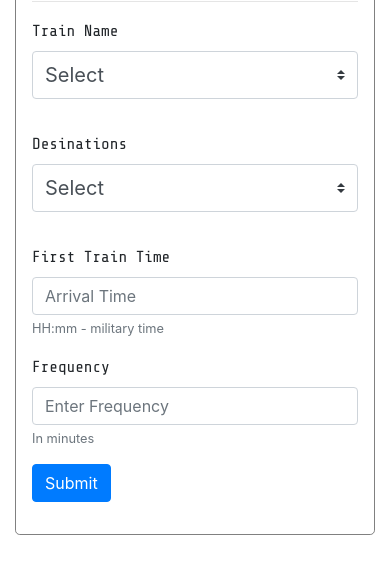
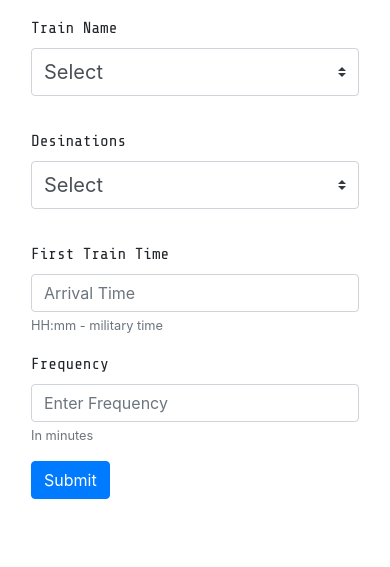
Before and after one commit to denisplaster/Train_Time, a plain HTML site: page index.html in a window 390 px wide. Shown: the part 387-954 px from the top of the page. Drawn offline with nearby package versions, Linux system fonts and the light colour scheme; no server answers.

Commit message:
made jumbotron resposive and added link to readme.

```diff
--- a/assets/css/style.css
+++ b/assets/css/style.css
@@ -41,3 +41,8 @@ p {
   #navbar {
       padding:2%;
   }
+  @media only screen and (max-width: 768px) {
+    .jumbotron.bg-white {
+      border: none;
+  }
+  }
```
Also changed, not shown: 1 other file.
